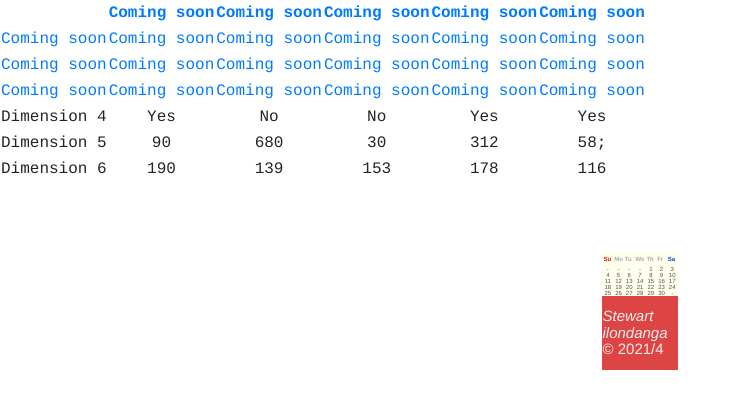
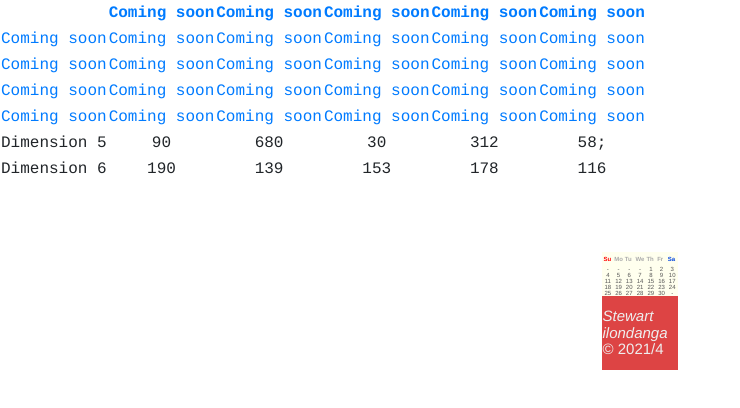
Before and after one commit to stewilondanga/digilit-platform, a plain HTML site: page preprimary/index.html in a window 1280 px wide. Shown: the whole page, without its empty margins (0-740 px from the left). Drawn offline with nearby package versions, Linux system fonts and the light colour scheme.

Commit message:
add index.html

```diff
--- a/preprimary/index.html
+++ b/preprimary/index.html
@@ -50,12 +50,12 @@
                 <td><a href="">Coming soon</a></td>
             </tr>
             <tr>
-                <td>Dimension 4</td>
-                <td>Yes</td>
-                <td>No</td>
-                <td>No</td>
-                <td>Yes</td>
-                <td>Yes</td>
+                <td><a href="">Coming soon</a></td>
+                <td><a href="">Coming soon</a></td>
+                <td><a href="">Coming soon</a></td>
+                <td><a href="">Coming soon</a></td>
+                <td><a href="">Coming soon</a></td>
+                <td><a href="">Coming soon</a></td>
             </tr>
             <tr>
                 <td>Dimension 5</td>
```
